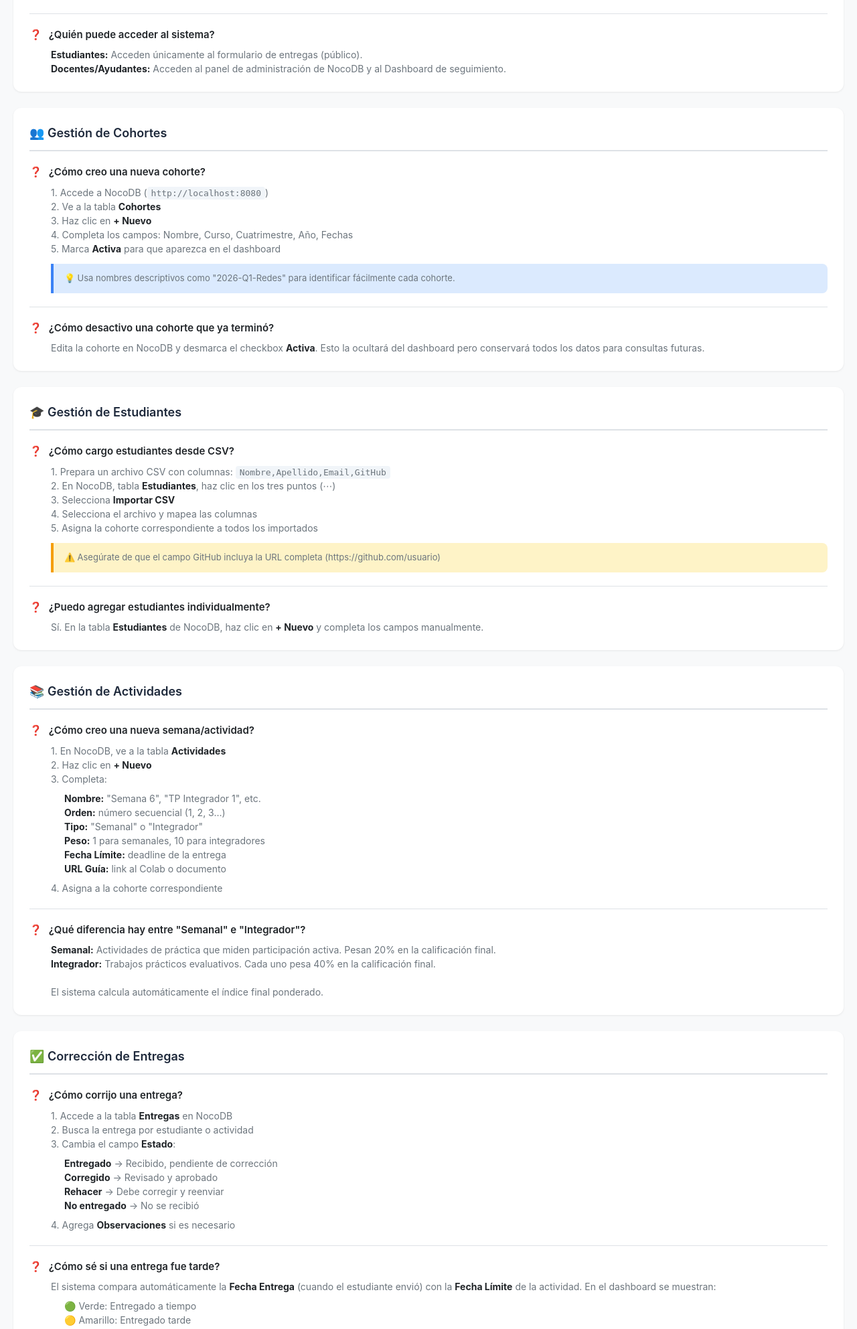
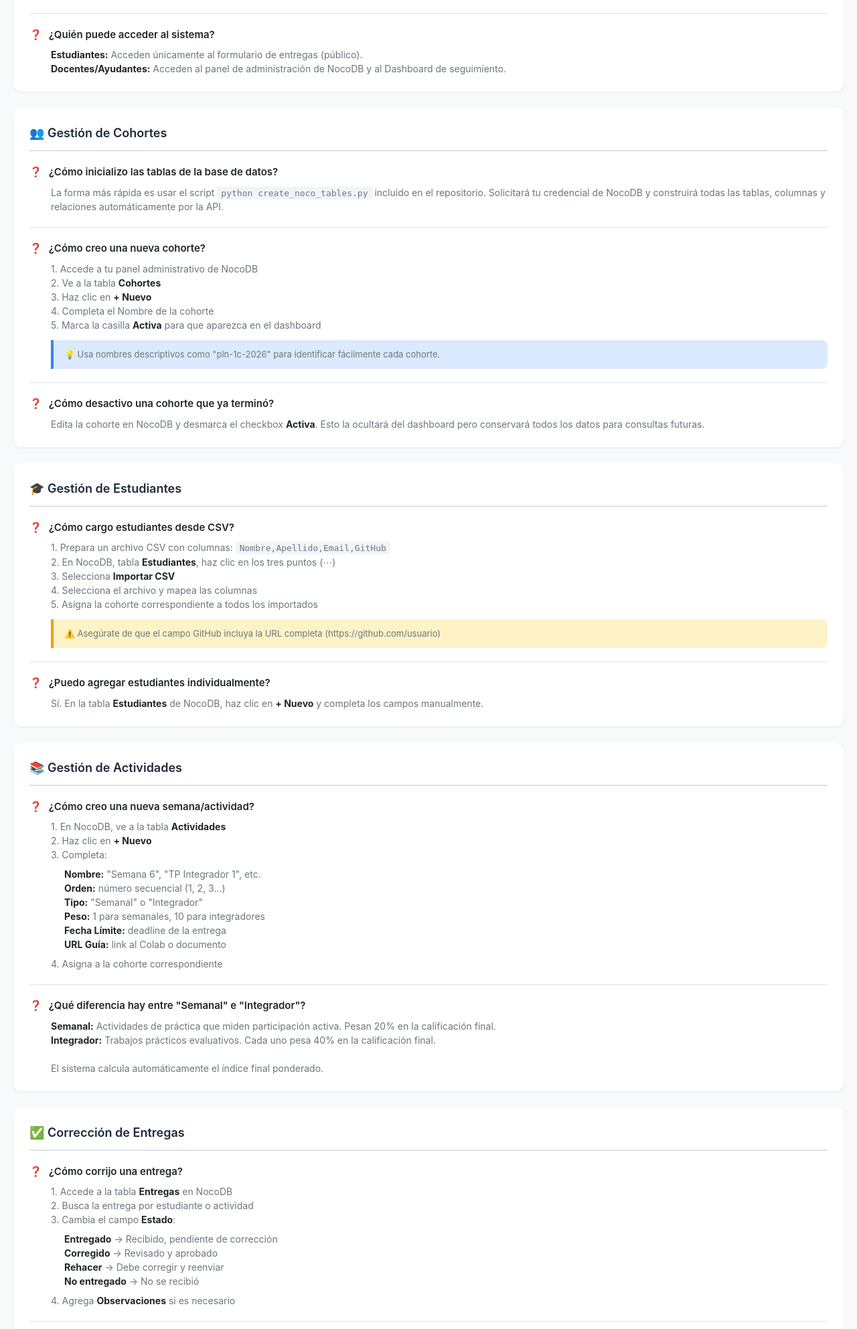
Before and after one commit to mattbarreto/entregastp-dashboard, a Flask app: page /faq in a window 1280 px wide. Shown: the part 416-2401 px from the top of the page at 67% size. Run offline with Flask 3, Linux system fonts and the light colour scheme; some libraries are stand-ins or nearby versions.

Commit message:
docs: update FAQ with latest project architecture and features

```diff
--- a/dashboard/templates/faq.html
+++ b/dashboard/templates/faq.html
@@ -208,14 +208,21 @@
             <h2>👥 Gestión de Cohortes</h2>
 
             <div class="faq-item">
+                <div class="faq-question">¿Cómo inicializo las tablas de la base de datos?</div>
+                <div class="faq-answer">
+                    La forma más rápida es usar el script <code>python create_noco_tables.py</code> incluido en el repositorio. Solicitará tu credencial de NocoDB y construirá todas las tablas, columnas y relaciones automáticamente por la API.
+                </div>
+            </div>
+
+            <div class="faq-item">
                 <div class="faq-question">¿Cómo creo una nueva cohorte?</div>
                 <div class="faq-answer">
-                    1. Accede a NocoDB (<code>http://localhost:8080</code>)<br>
+                    1. Accede a tu panel administrativo de NocoDB<br>
                     2. Ve a la tabla <strong>Cohortes</strong><br>
                     3. Haz clic en <strong>+ Nuevo</strong><br>
-                    4. Completa los campos: Nombre, Curso, Cuatrimestre, Año, Fechas<br>
-                    5. Marca <strong>Activa</strong> para que aparezca en el dashboard
-                    <div class="tip">Usa nombres descriptivos como "2026-Q1-Redes" para identificar fácilmente cada cohorte.</div>
+                    4. Completa el Nombre de la cohorte<br>
+                    5. Marca la casilla <strong>Activa</strong> para que aparezca en el dashboard
+                    <div class="tip">Usa nombres descriptivos como "pln-1c-2026" para identificar fácilmente cada cohorte.</div>
                 </div>
             </div>
 
@@ -367,37 +374,31 @@
                 <div class="faq-answer">
                     Verifica que:<br>
                     1. Exista al menos una cohorte activa<br>
-                    2. La cohorte tenga estudiantes asignados<br>
-                    3. La cohorte tenga actividades creadas<br>
-                    4. La variable de entorno <code>NOCODB_DB_PATH</code> apunte a la base correcta
+                    2. La cohorte tenga alumnos y actividades cargadas<br>
+                    3. La variable de entorno <code>NOCODB_DB_PATH</code> apunte a la base correcta en el volumen Docker (<code>/data/noco.db</code>)
                 </div>
             </div>
 
             <div class="faq-item">
-                <div class="faq-question">Error "database is locked"</div>
+                <div class="faq-question">Error "database is locked" (SQLite)</div>
                 <div class="faq-answer">
-                    Esto ocurre cuando NocoDB y el Dashboard intentan escribir/leer simultáneamente. El sistema ya tiene timeout de 20 segundos. Si persiste:<br>
-                    1. Reinicia el contenedor de NocoDB: <code>docker restart nocodb</code><br>
-                    2. Espera 30 segundos antes de acceder al dashboard
+                    Esto ocurría en despliegues antiguos. El sistema actual accede a NocoDB en modo estricto de <strong>Solo Lectura (Read-Only)</strong> con un timeout de 20s, por ende ya no deberían ocurrir bloqueos de concurrencia en producción. Si persisten problemas, revisa que el contenedor Docker no esté saturando el disco.
                 </div>
             </div>
 
             <div class="faq-item">
-                <div class="faq-question">Los estudiantes no pueden ver el formulario</div>
+                <div class="faq-question">El Dashboard no computa los datos (Relaciones M2M corruptas)</div>
                 <div class="faq-answer">
-                    1. En NocoDB, ve a la tabla <strong>Entregas</strong><br>
-                    2. Crea una <strong>Form View</strong><br>
-                    3. Configura los campos visibles: Estudiante, Actividad, URL Entrega, Archivo<br>
-                    4. Comparte la URL pública del formulario con los estudiantes
+                    Si al configurar NocoDB marcaste accidentalmente "Permitir enlazar múltiples registros" en las claves foráneas (ej: de Estudiante a Cohorte), NocoDB genera tablas intermedias "Many-to-Many". El Dashboard trae incorporada una función de <strong>Auto-Fix</strong> que intentará detectar y reparar el esquema SQLite en vivo cuando inicia. Si el error persiste, asegúrate de desmarcar manualmente el checkbox en la vista web de NocoDB.
                 </div>
             </div>
 
             <div class="faq-item">
-                <div class="faq-question">Las columnas no aparecen correctamente en el dashboard</div>
+                <div class="faq-question">Las nuevas columnas no aparecen en el dashboard</div>
                 <div class="faq-answer">
-                    El dashboard usa <strong>descubrimiento de schema</strong> automático. Si los nombres de columna cambiaron en NocoDB:<br>
-                    1. Reinicia el contenedor del dashboard<br>
-                    2. El sistema releerá los metadatos al iniciar
+                    El dashboard usa un <strong>descubrimiento dinámico de esquema</strong> (leyendo los metadatos internos <code>nc_models_v2</code> y <code>nc_columns_v2</code>). Si cambias los nombres de tus columnas o tablas en producción:<br>
+                    1. Reinicia el contenedor del dashboard: <code>docker compose restart dashboard</code><br>
+                    2. El sistema mapeará el nuevo SQL al iniciar.
                 </div>
             </div>
         </div>
```
